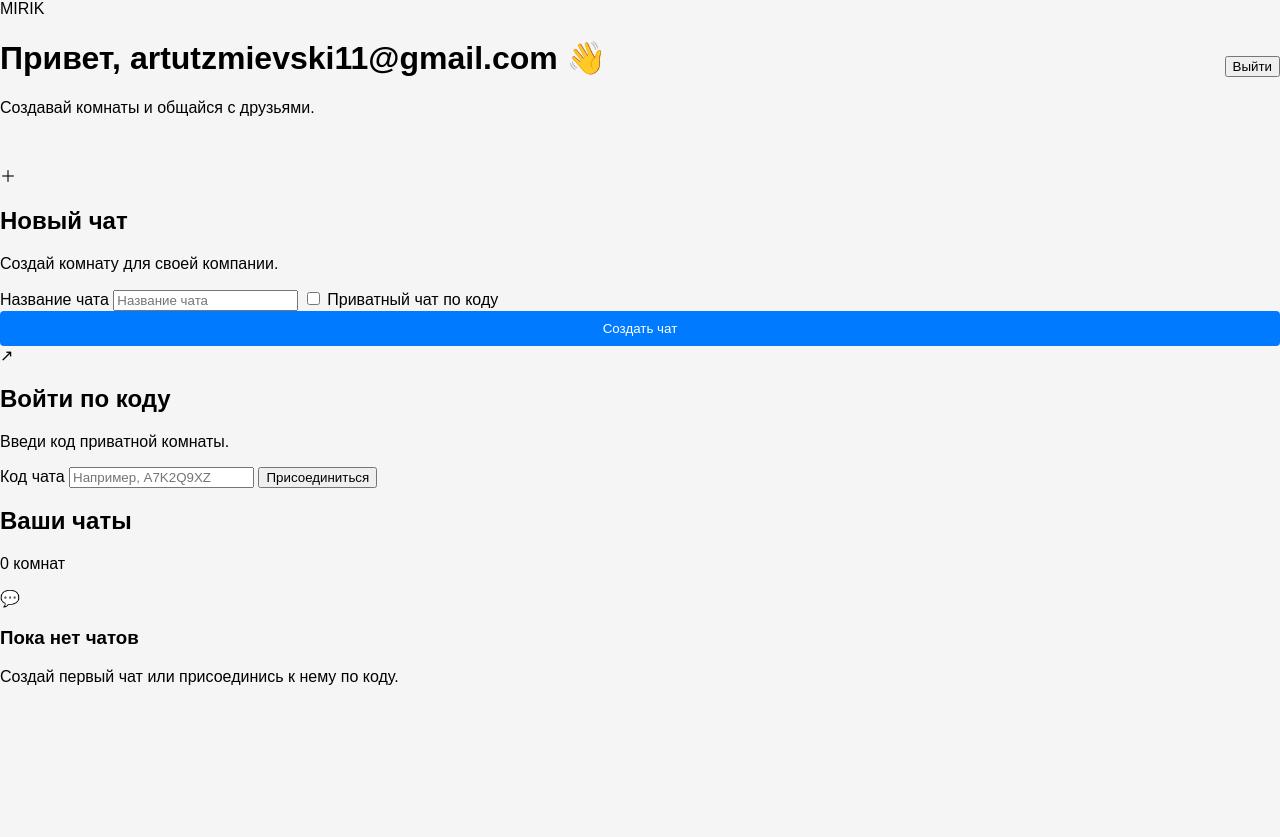
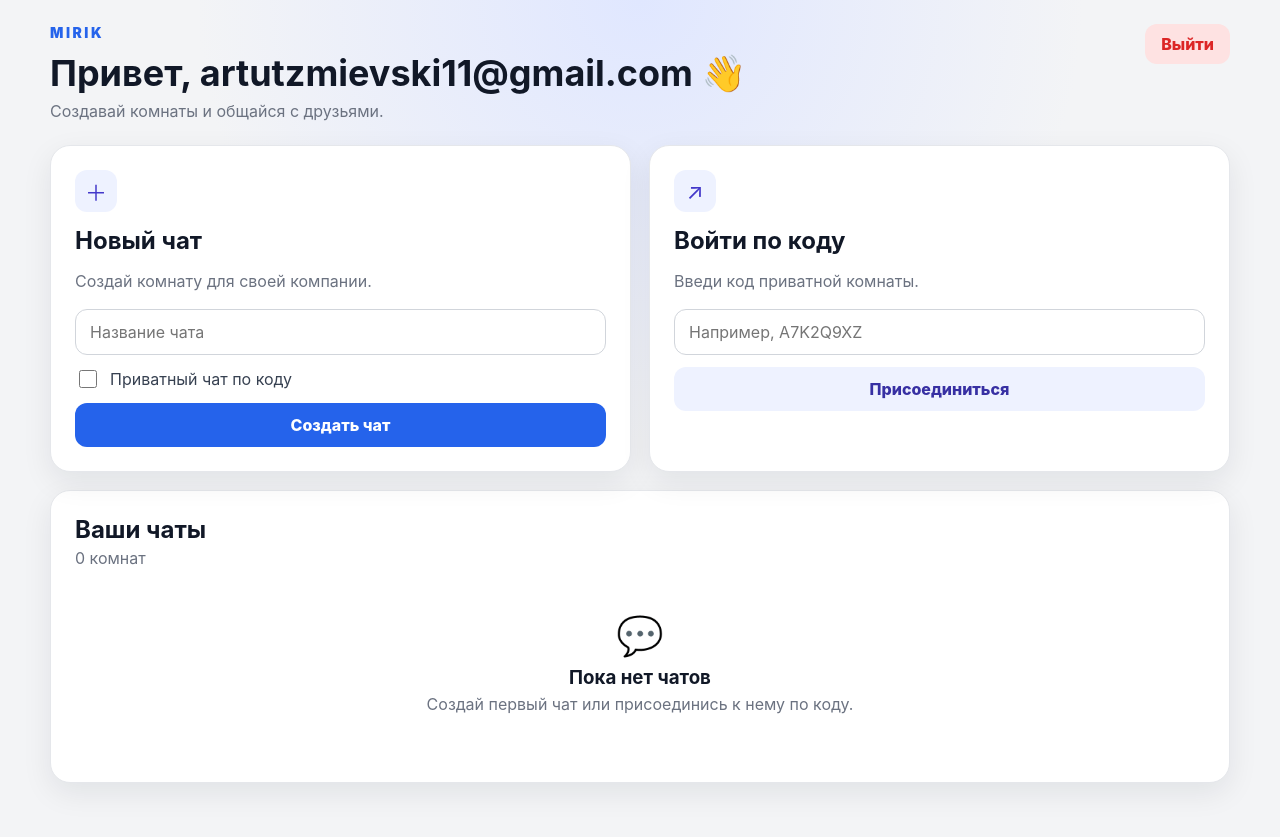
Before and after one commit to dlaksnetrogat-ux/mirik, a Flask app: page /dashboard in a window 1280 px wide. Before the commit the page ends 685 px from the top, so only its background shows below. Run offline with Flask 3, Linux system fonts and the light colour scheme; a user stored in the database is signed in.

Commit message:
Modernize responsive chat interface

```diff
--- a/static/style.css
+++ b/static/style.css
@@ -1,208 +1,105 @@
-body {
-    font-family: Arial, sans-serif;
-    background-color: #f5f5f5;
-    margin: 0;
-    padding: 0;
+:root {
+    font-family: Inter, ui-sans-serif, system-ui, -apple-system, BlinkMacSystemFont, "Segoe UI", sans-serif;
+    color: #111827;
+    background: #f3f4f6;
+    --surface: #ffffff;
+    --border: #e5e7eb;
+    --muted: #6b7280;
+    --primary: #2563eb;
+    --primary-dark: #1d4ed8;
+    --danger: #dc2626;
+    --shadow: 0 10px 30px rgba(17, 24, 39, .08);
 }
 
-.container {
-    max-width: 1200px;
-    margin: 0 auto;
-    padding: 20px;
+* { box-sizing: border-box; }
+body { margin: 0; min-height: 100vh; background: radial-gradient(circle at top, #e0e7ff 0, #f3f4f6 42%); }
+button, input { font: inherit; }
+a { color: var(--primary); text-decoration: none; }
+a:hover { text-decoration: underline; }
+
+.app-shell { width: min(1180px, calc(100% - 32px)); margin: 0 auto; padding: 24px 0; }
+.brand { font-weight: 900; letter-spacing: .18em; font-size: 14px; color: var(--primary); margin-bottom: 10px; text-align: center; }
+.brand-left { text-align: left; }
+.muted { color: var(--muted); }
+.sr-only { position: absolute; width: 1px; height: 1px; padding: 0; margin: -1px; overflow: hidden; clip: rect(0,0,0,0); white-space: nowrap; border: 0; }
+
+.auth-container, .card { background: var(--surface); border: 1px solid var(--border); border-radius: 20px; box-shadow: var(--shadow); }
+.auth-container { width: min(430px, 100%); margin: 7vh auto; padding: 34px; }
+.auth-container h1 { margin: 0 0 8px; text-align: center; font-size: 28px; }
+.auth-container .muted { text-align: center; margin: 0 0 26px; }
+.form-group { margin-bottom: 18px; }
+.form-group label { display: block; margin-bottom: 8px; font-weight: 700; }
+input[type="email"], input[type="password"], input[type="text"] { width: 100%; border: 1px solid #d1d5db; border-radius: 12px; padding: 12px 14px; outline: none; background: #fff; transition: .15s ease; }
+input:focus { border-color: var(--primary); box-shadow: 0 0 0 4px rgba(37, 99, 235, .12); }
+.btn-primary, .btn-secondary, .btn-danger, .btn-send, .btn-back { border: 0; border-radius: 12px; cursor: pointer; font-weight: 800; transition: transform .15s ease, background .15s ease; }
+.btn-primary { width: 100%; padding: 12px 16px; background: var(--primary); color: #fff; }
+.btn-primary:hover { background: var(--primary-dark); transform: translateY(-1px); }
+.btn-secondary { width: 100%; padding: 12px 16px; background: #eef2ff; color: #3730a3; }
+.btn-secondary:hover { background: #e0e7ff; }
+.btn-danger { padding: 10px 16px; background: #fee2e2; color: var(--danger); }
+.btn-back { display: inline-block; padding: 7px 11px; background: #f3f4f6; color: #374151; }
+.auth-links { text-align: center; margin: 22px 0 0; }
+
+.dashboard-container { padding-bottom: 30px; }
+.dashboard-header { display: flex; justify-content: space-between; gap: 20px; align-items: flex-start; margin-bottom: 24px; }
+.dashboard-header h1 { margin: 0; font-size: clamp(24px, 4vw, 36px); }
+.dashboard-header p { margin: 6px 0 0; }
+.dashboard-grid { display: grid; grid-template-columns: repeat(2, minmax(0, 1fr)); gap: 18px; margin-bottom: 18px; }
+.card { padding: 24px; }
+.card-icon { display: grid; place-items: center; width: 42px; height: 42px; border-radius: 12px; background: #eef2ff; color: #4338ca; font-size: 22px; margin-bottom: 14px; }
+.card h2 { margin: 0 0 6px; }
+.card form { display: grid; gap: 12px; margin-top: 18px; }
+.check-row { display: flex; align-items: center; gap: 10px; color: #374151; }
+.check-row input { width: 18px; height: 18px; }
+.section-heading { display: flex; justify-content: space-between; align-items: center; }
+.section-heading h2 { margin: 0; }
+.section-heading p { margin: 4px 0 0; }
+.rooms { display: grid; gap: 8px; margin-top: 16px; }
+.room { display: flex; align-items: center; gap: 12px; padding: 12px; border: 1px solid transparent; border-radius: 14px; color: inherit; transition: .15s ease; }
+.room:hover { text-decoration: none; background: #f9fafb; border-color: var(--border); }
+.room-avatar, .message-avatar { flex: 0 0 auto; display: grid; place-items: center; border-radius: 50%; background: #dbeafe; color: #1d4ed8; font-weight: 900; }
+.room-avatar { width: 42px; height: 42px; }
+.room-info { display: grid; gap: 3px; min-width: 0; flex: 1; }
+.room-info strong { overflow: hidden; text-overflow: ellipsis; white-space: nowrap; }
+.room-info span { font-size: 13px; color: var(--muted); }
+.room code, .header-code { font-size: 12px; background: #f3f4f6; padding: 6px 8px; border-radius: 8px; }
+.room-arrow { font-size: 26px; color: #9ca3af; }
+.empty-state { text-align: center; padding: 44px 20px; }
+.empty-icon { font-size: 38px; margin-bottom: 8px; }
+.empty-state h3 { margin: 0 0 5px; }
+.empty-state p { margin: 0; }
+
+.chat-container { display: flex; flex-direction: column; min-height: calc(100vh - 48px); background: var(--surface); border: 1px solid var(--border); border-radius: 20px; overflow: hidden; box-shadow: var(--shadow); }
+.chat-header { display: flex; justify-content: space-between; align-items: center; gap: 14px; padding: 18px 20px; border-bottom: 1px solid var(--border); }
+.chat-header h1 { margin: 8px 0 3px; font-size: 22px; }
+.chat-status { color: var(--muted); font-size: 13px; }
+.chat-messages { flex: 1; overflow-y: auto; padding: 22px; background: #f9fafb; }
+.message { display: flex; gap: 10px; max-width: 760px; margin-bottom: 14px; }
+.message-own { margin-left: auto; flex-direction: row-reverse; }
+.message-avatar { width: 36px; height: 36px; }
+.message-content { min-width: 0; background: #fff; border: 1px solid var(--border); border-radius: 15px; padding: 9px 12px; }
+.message-own .message-content { background: #eff6ff; border-color: #bfdbfe; }
+.message-meta { display: flex; gap: 10px; align-items: baseline; font-size: 12px; }
+.message-meta time { color: var(--muted); }
+.message-text { margin: 5px 0 0; white-space: pre-wrap; overflow-wrap: anywhere; }
+.chat-input { display: flex; gap: 10px; padding: 14px; border-top: 1px solid var(--border); background: #fff; }
+.chat-input input { flex: 1; }
+.btn-send { width: 48px; min-width: 48px; background: var(--primary); color: #fff; }
+.btn-send:hover { background: var(--primary-dark); }
+
+.flash-messages { display: grid; gap: 8px; margin-bottom: 16px; }
+.flash-message { padding: 12px 14px; border-radius: 12px; border: 1px solid #bbf7d0; background: #f0fdf4; color: #166534; }
+.flash-error { border-color: #fecaca; background: #fef2f2; color: #991b1b; }
+.flash-info { border-color: #bfdbfe; background: #eff6ff; color: #1e40af; }
+
+@media (max-width: 700px) {
+    .app-shell { width: min(100% - 18px, 1180px); padding: 10px 0; }
+    .dashboard-grid { grid-template-columns: 1fr; }
+    .dashboard-header { align-items: flex-start; }
+    .dashboard-header h1 { font-size: 25px; }
+    .auth-container { margin: 4vh auto; padding: 24px; }
+    .chat-container { min-height: calc(100vh - 20px); border-radius: 14px; }
+    .chat-messages { padding: 14px; }
+    .message { max-width: 92%; }
+    .header-code { display: none; }
 }
-
-.auth-container {
-    max-width: 400px;
-    margin: 100px auto;
-    background: white;
-    padding: 30px;
-    border-radius: 8px;
-    box-shadow: 0 2px 10px rgba(0, 0, 0, 0.1);
-}
-
-.auth-container h1 {
-    text-align: center;
-    margin-bottom: 30px;
-    color: #333;
-}
-
-.form-group {
-    margin-bottom: 20px;
-}
-
-.form-group label {
-    display: block;
-    margin-bottom: 5px;
-    font-weight: bold;
-}
-
-.form-group input {
-    width: 100%;
-    padding: 10px;
-    border: 1px solid #ddd;
-    border-radius: 4px;
-    box-sizing: border-box;
-}
-
-.btn-primary {
-    background-color: #007bff;
-    color: white;
-    border: none;
-    padding: 10px 20px;
-    border-radius: 4px;
-    cursor: pointer;
-    width: 100%;
-}
-
-.btn-primary:hover {
-    background-color: #0056b3;
-}
-
-.auth-links {
-    text-align: center;
-    margin-top: 20px;
-}
-
-.auth-links a {
-    color: #007bff;
-    text-decoration: none;
-}
-
-.dashboard-header {
-    display: flex;
-    justify-content: space-between;
-    align-items: center;
-    margin-bottom: 30px;
-}
-
-.btn-logout {
-    background-color: #dc3545;
-    color: white;
-    padding: 8px 16px;
-    border-radius: 4px;
-    text-decoration: none;
-}
-
-.dashboard-content > div {
-    background: white;
-    padding: 20px;
-    border-radius: 8px;
-    margin-bottom: 20px;
-    box-shadow: 0 2px 5px rgba(0, 0, 0, 0.1);
-}
-
-.chat-list ul {
-    list-style: none;
-    padding: 0;
-}
-
-.chat-list li {
-    padding: 10px;
-    border-bottom: 1px solid #eee;
-    display: flex;
-    align-items: center;
-}
-
-.chat-list li:last-child {
-    border-bottom: none;
-}
-
-.avatar-small {
-    width: 30px;
-    height: 30px;
-    border-radius: 50%;
-    margin-right: 10px;
-}
-
-.chat-code {
-    margin-left: auto;
-    font-size: 0.9em;
-    color: #666;
-}
-
-.chat-container {
-    display: flex;
-    flex-direction: column;
-    height: 100vh;
-}
-
-.chat-header {
-    background: white;
-    padding: 15px;
-    box-shadow: 0 2px 5px rgba(0, 0, 0, 0.1);
-    display: flex;
-    justify-content: space-between;
-    align-items: center;
-}
-
-.chat-messages {
-    flex: 1;
-    padding: 20px;
-    overflow-y: auto;
-    background: #f9f9f9;
-}
-
-.message {
-    display: flex;
-    margin-bottom: 15px;
-}
-
-.message-content {
-    background: white;
-    padding: 10px 15px;
-    border-radius: 18px;
-    margin-left: 10px;
-    max-width: 70%;
-}
-
-.message-author {
-    font-weight: bold;
-    display: block;
-    margin-bottom: 5px;
-    font-size: 0.9em;
-}
-
-.message-time {
-    font-size: 0.8em;
-    color: #999;
-    margin-left: 10px;
-}
-
-.chat-input {
-    background: white;
-    padding: 15px;
-    box-shadow: 0 -2px 5px rgba(0, 0, 0, 0.1);
-}
-
-.chat-input form {
-    display: flex;
-}
-
-.chat-input input {
-    flex: 1;
-    padding: 10px;
-    border: 1px solid #ddd;
-    border-radius: 20px;
-    margin-right: 10px;
-}
-
-.btn-send {
-    background-color: #007bff;
-    color: white;
-    border: none;
-    padding: 10px 20px;
-    border-radius: 20px;
-    cursor: pointer;
-}
-
-.flash-messages {
-    margin-bottom: 20px;
-}
-
-.flash-message {
-    padding: 10px;
-    background: #d4edda;
-    color: #155724;
-    border-radius: 4px;
-    margin-bottom: 10px;
-}
```
